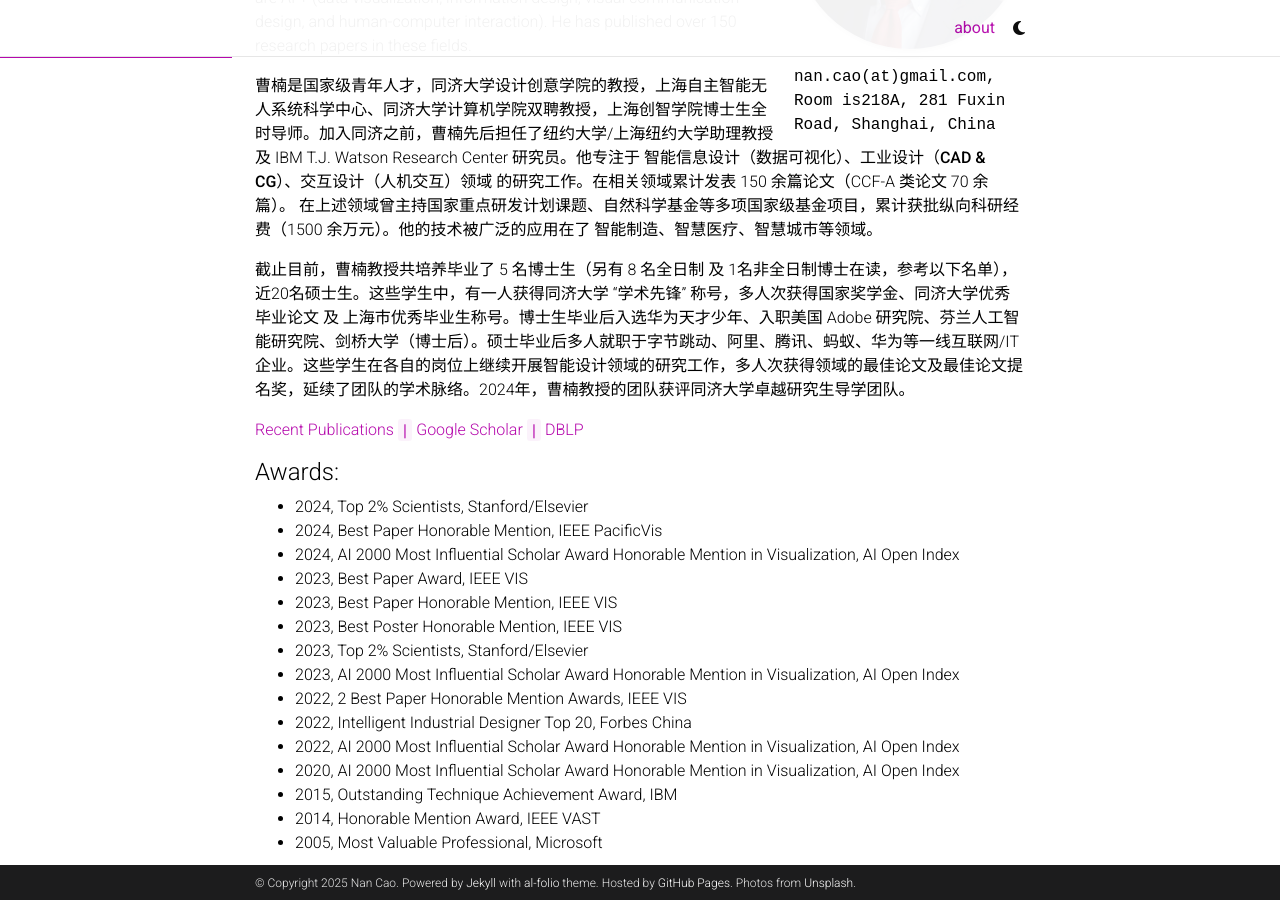
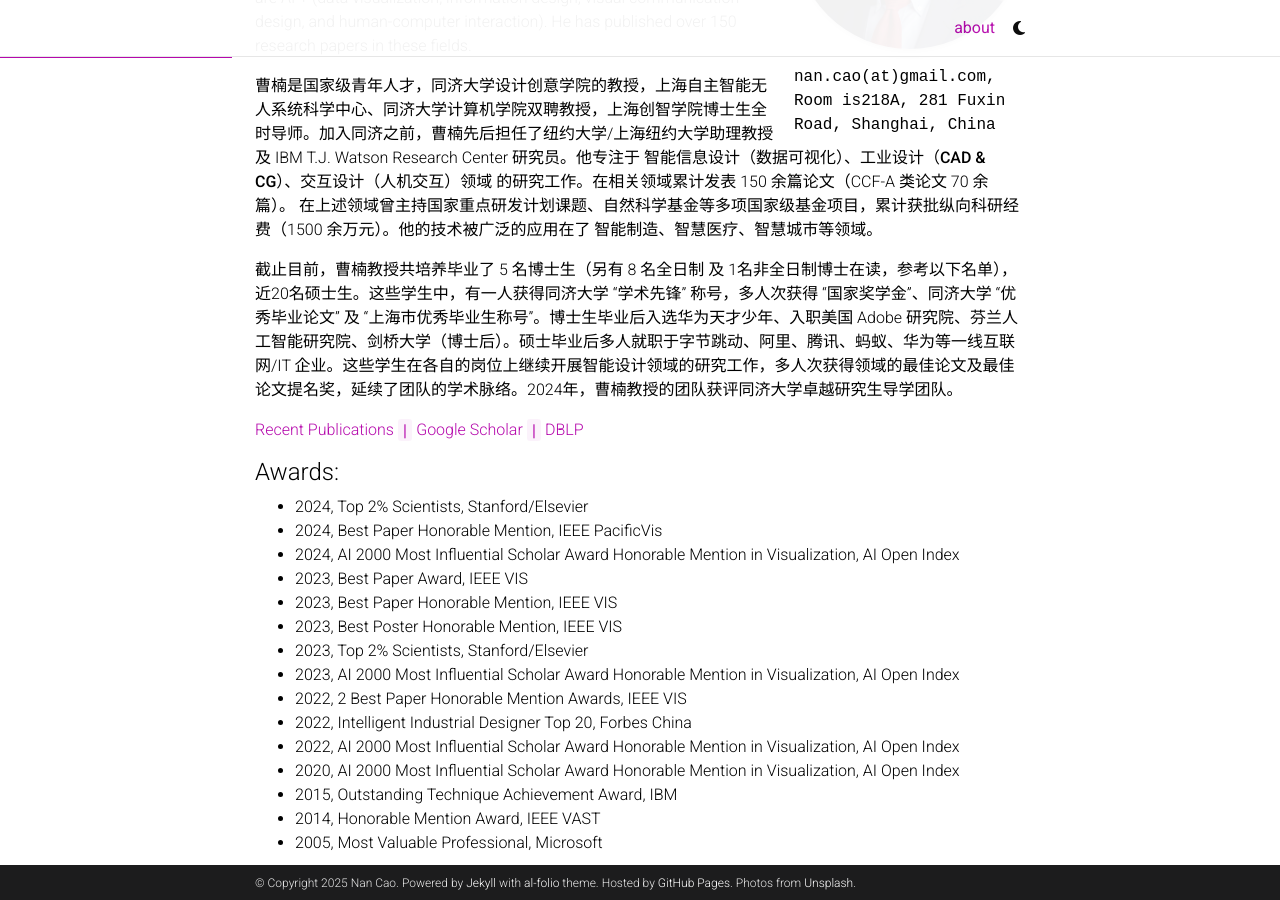
Before and after one commit to nancao/nancao.github.io, a Jekyll site: the page built from _pages/about.md, in a window 1280 px wide and 900 px high, scrolled down 383 px. Built offline with Jekyll 4.4.1, drawn with Linux system fonts in a browser that asks for light colours; full-size pictures stand in for the smaller copies a plugin makes; comment, search, counter and statistics services are not loaded; a style sheet for code colours, icons or effects is not loaded.

```diff
--- a/_pages/about.md
+++ b/_pages/about.md
@@ -20,7 +20,7 @@ Nan Cao (曹楠) is the vice dean of [Tongji College of Design and Innovation](h
 
 曹楠是国家级青年人才，同济大学设计创意学院的教授，上海自主智能无人系统科学中心、同济大学计算机学院双聘教授，上海创智学院博士生全时导师。加入同济之前，曹楠先后担任了纽约大学/上海纽约大学助理教授 及 IBM T.J. Watson Research Center 研究员。他专注于 **智能信息设计（数据可视化）、工业设计（CAD & CG）、交互设计（人机交互）领域** 的研究工作。在相关领域累计发表 150 余篇论文（CCF-A 类论文 70 余篇）。 在上述领域曾主持国家重点研发计划课题、自然科学基金等多项国家级基金项目，累计获批纵向科研经费（1500 余万元）。他的技术被广泛的应用在了 智能制造、智慧医疗、智慧城市等领域。
 
-截止目前，曹楠教授共培养毕业了 5 名博士生（另有 8 名全日制 及 1名非全日制博士在读，参考以下名单），近20名硕士生。这些学生中，有一人获得同济大学 “学术先锋” 称号，多人次获得国家奖学金、同济大学优秀毕业论文 及 上海市优秀毕业生称号。博士生毕业后入选华为天才少年、入职美国 Adobe 研究院、芬兰人工智能研究院、剑桥大学（博士后）。硕士毕业后多人就职于字节跳动、阿里、腾讯、蚂蚁、华为等一线互联网/IT 企业。这些学生在各自的岗位上继续开展智能设计领域的研究工作，多人次获得领域的最佳论文及最佳论文提名奖，延续了团队的学术脉络。2024年，曹楠教授的团队获评同济大学卓越研究生导学团队。
+截止目前，曹楠教授共培养毕业了 5 名博士生（另有 8 名全日制 及 1名非全日制博士在读，参考以下名单），近20名硕士生。这些学生中，有一人获得同济大学 “学术先锋” 称号，多人次获得 “国家奖学金”、同济大学 “优秀毕业论文” 及 “上海市优秀毕业生称号”。博士生毕业后入选华为天才少年、入职美国 Adobe 研究院、芬兰人工智能研究院、剑桥大学（博士后）。硕士毕业后多人就职于字节跳动、阿里、腾讯、蚂蚁、华为等一线互联网/IT 企业。这些学生在各自的岗位上继续开展智能设计领域的研究工作，多人次获得领域的最佳论文及最佳论文提名奖，延续了团队的学术脉络。2024年，曹楠教授的团队获评同济大学卓越研究生导学团队。
 
 [Recent Publications](https://idvxlab.com/publication.html) <code>|</code> [Google Scholar](https://scholar.google.com/citations?user=5I0mFcsAAAAJ) <code>|</code> [DBLP](https://dblp.org/pid/66/5146-1.html)
 
```
